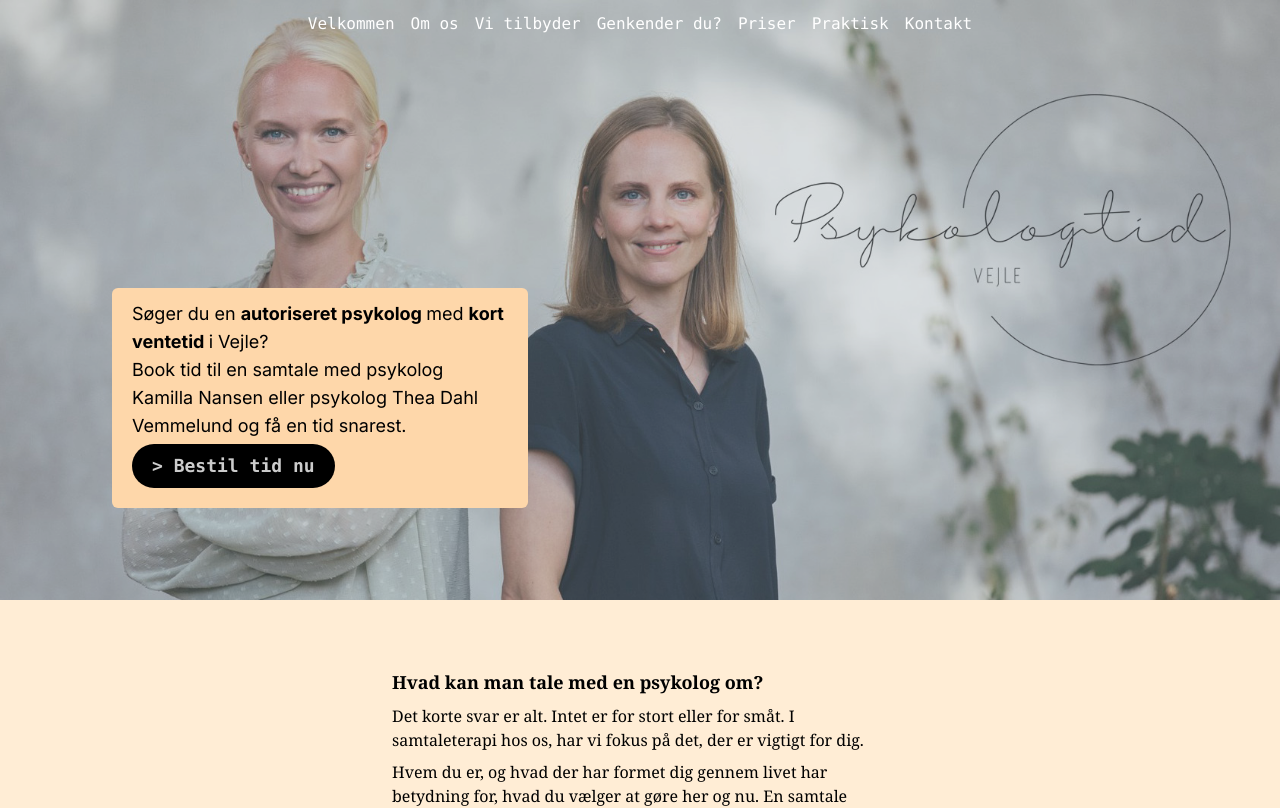
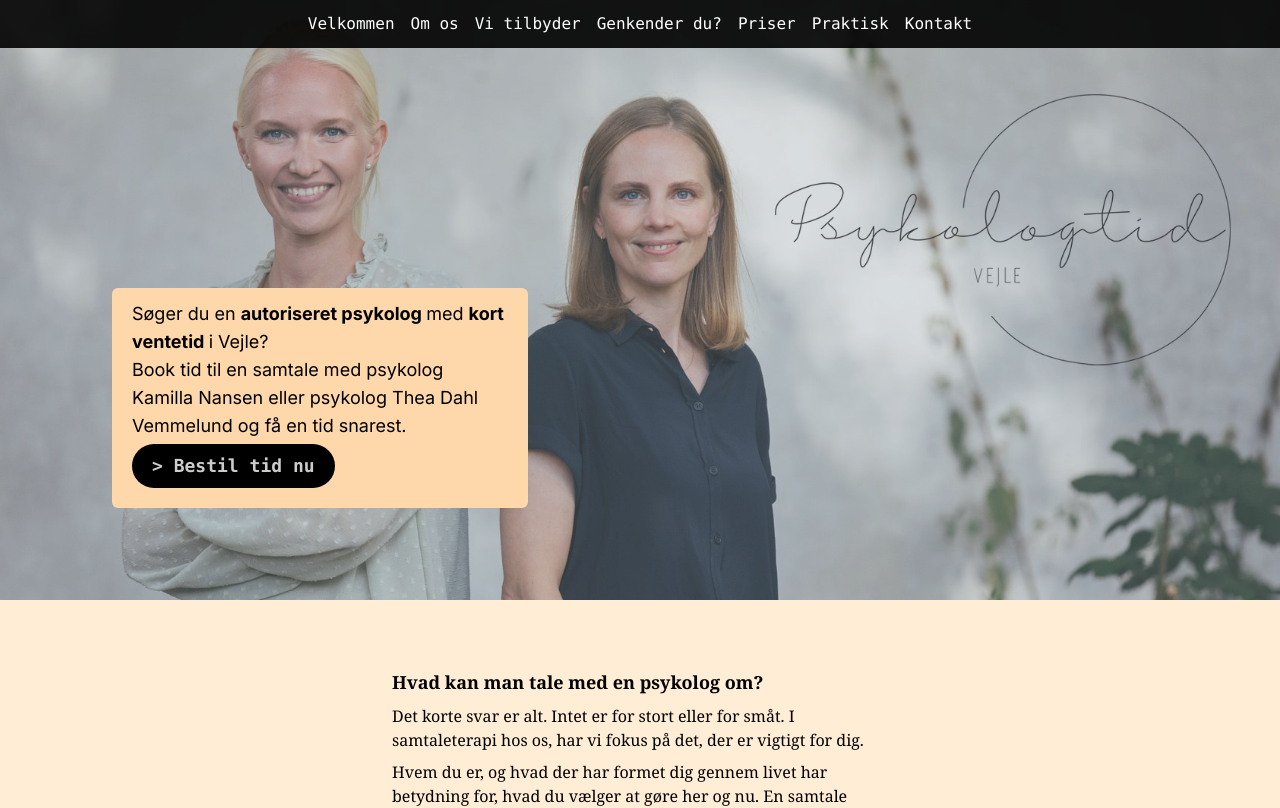
Before and after one commit to aMalling/PsykologTidVejle, a Next.js app: page / in a window 1280 px wide. Shown: the top 808 px of the page. Built offline with nearby package versions, Linux system fonts and the light colour scheme.

Commit message:
added hover to navbar

```diff
--- a/components/header.tsx
+++ b/components/header.tsx
@@ -60,7 +60,7 @@ export default function Header() {
         className={
           color
             ? "flex fixed h-12 w-screen bg-black/90 py-6 "
-            : "flex fixed h-12 w-screen  py-6"
+            : "flex fixed h-12 w-screen hover:bg-black/90 py-6"
         }
       >
         <ul className=" flex w-screen flex-wrap items-center justify-center font-medium ">
```
